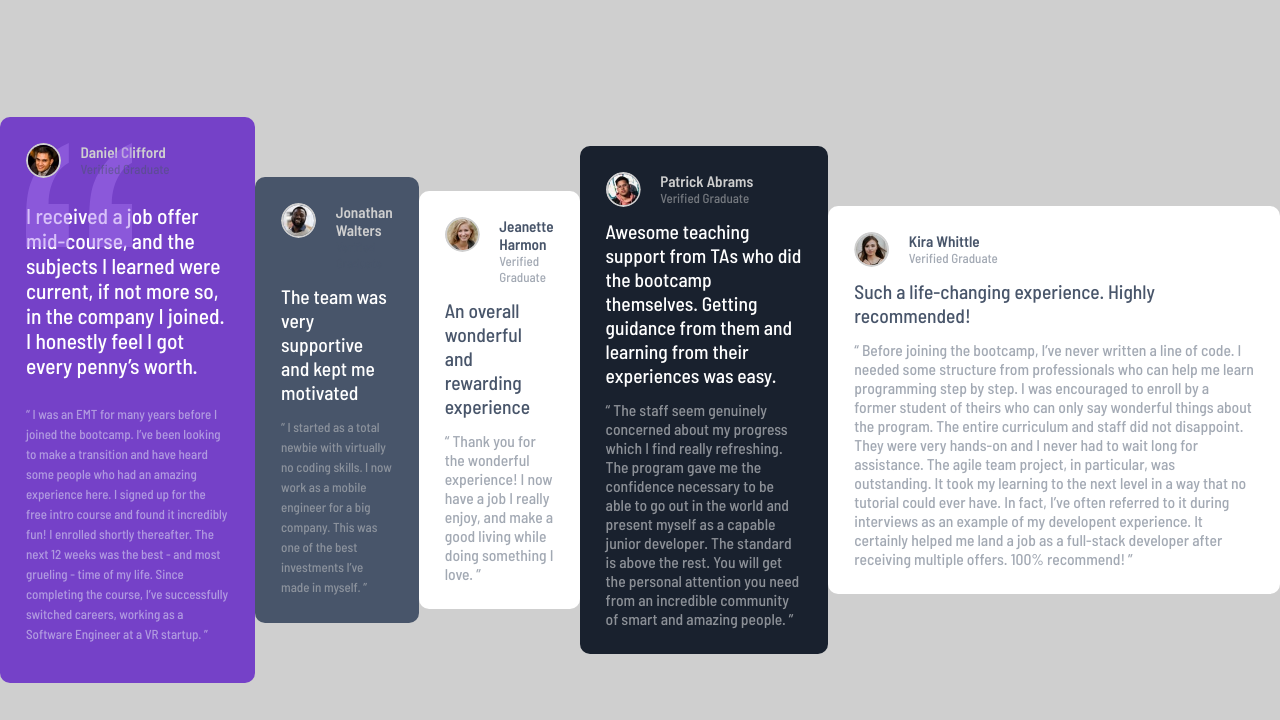
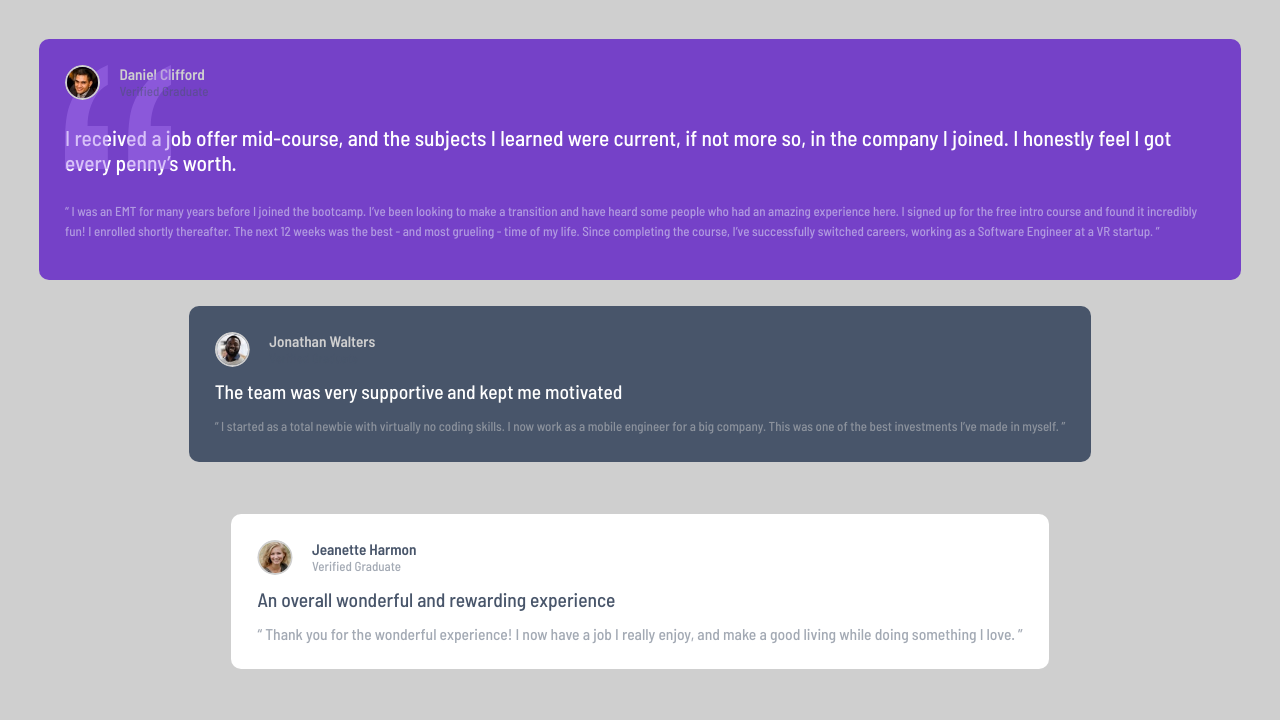
Before and after one commit to joydeep-git/testimonials-grid_css, a plain HTML site: page index.html in a window 1280 px wide. Shown: the top 720 px of the page. Drawn offline with Linux system fonts and the light colour scheme.

Commit message:
Update style.css

```diff
--- a/CSS/style.css
+++ b/CSS/style.css
@@ -27,12 +27,12 @@ html{
 }
 
 body{
-    display: flex;
+    display: grid;
     min-height: 100vh;
-    justify-content: center;
-    align-items: center;
+    place-items: center;
     font-family: var(--ff-barlow);
     background-color: var(--clr-Light-gray);
+    padding: 3rem;
 }
 
 img{
@@ -198,14 +198,9 @@ span{
     opacity: 0.5;
 }
 
-@media screen and (min-width: 1280px)
+@media screen and (min-width: 768px);
 {
-
-    body{
-        display: flexbox;
-    }
-
-
+body
 
 
 
```
